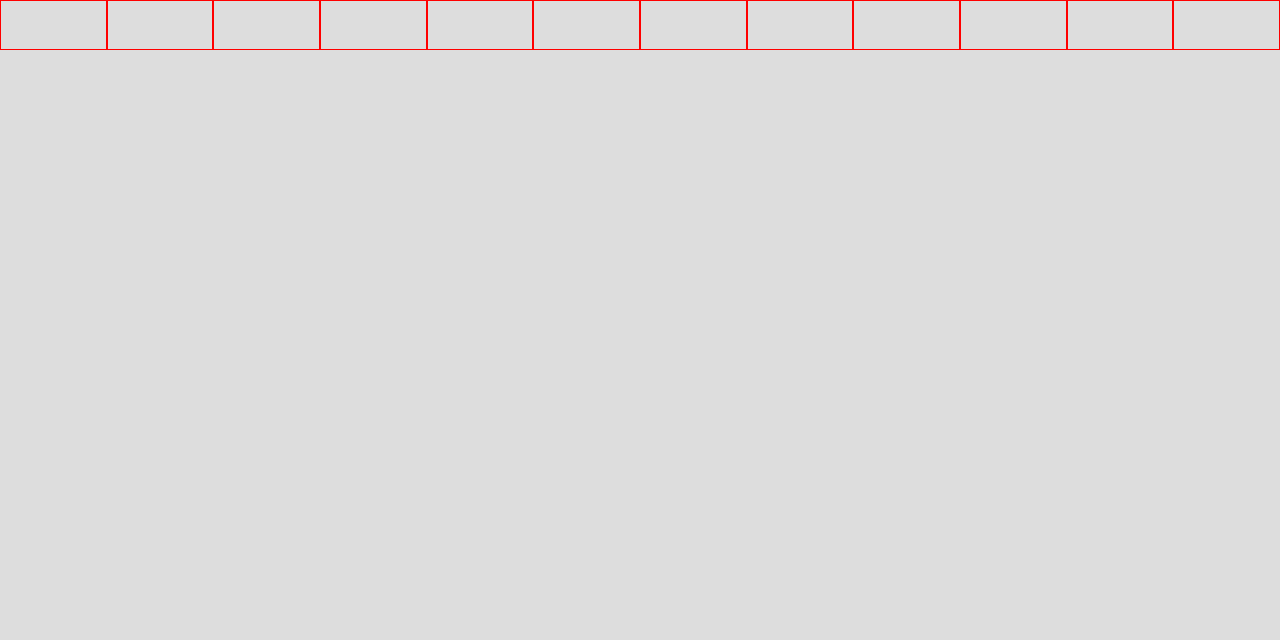
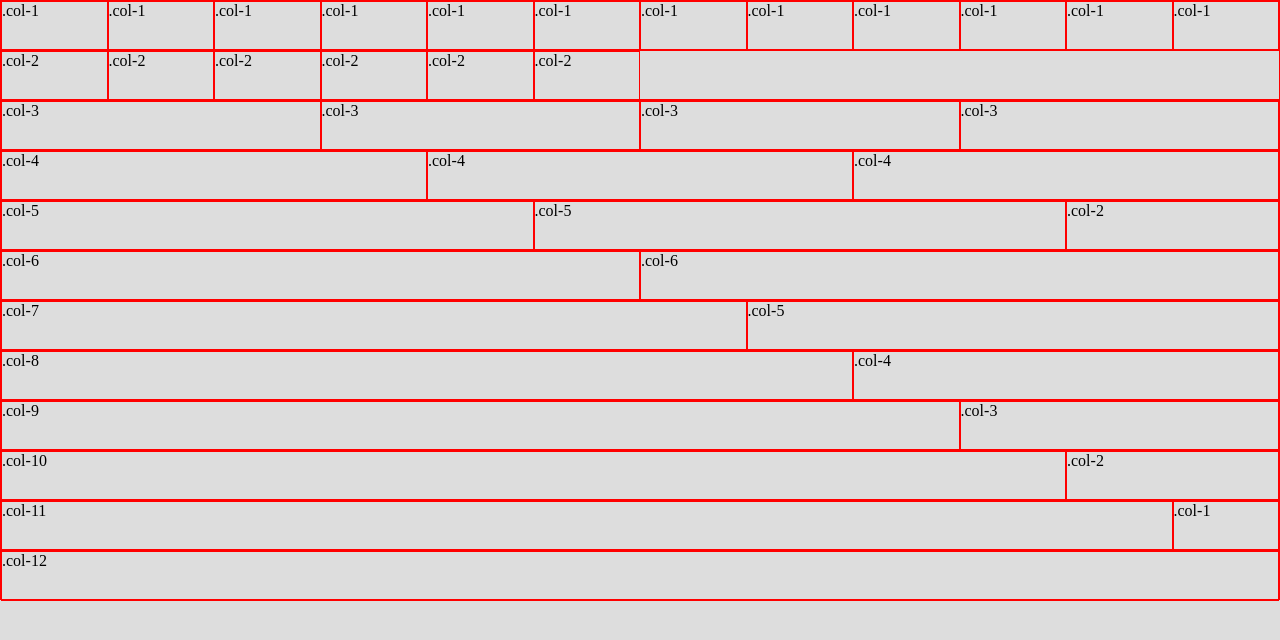
Before and after one commit to Quick-Developer/Shoestrap, a plain HTML site: page index.html in a window 1280 px wide. Drawn offline with Linux system fonts and the light colour scheme.

Commit message:
implement the rest of the classes to create our 12 column grid.

```diff
--- a/index.html
+++ b/index.html
@@ -12,17 +12,71 @@
     <title>Shoestrap</title>
 </head>
 <body>
-<div class="col-1" ></div>
-<div class="col-1" ></div>
-<div class="col-1" ></div>
-<div class="col-1" ></div>
-<div class="col-1" ></div>
-<div class="col-1" ></div>
-<div class="col-1" ></div>
-<div class="col-1" ></div>
-<div class="col-1" ></div>
-<div class="col-1" ></div>
-<div class="col-1" ></div>
-<div class="col-1" ></div>
+	<div class="row">
+	  <div class="col-1">.col-1</div>
+	  <div class="col-1">.col-1</div>
+	  <div class="col-1">.col-1</div>
+	  <div class="col-1">.col-1</div>
+	  <div class="col-1">.col-1</div>
+	  <div class="col-1">.col-1</div>
+	  <div class="col-1">.col-1</div>
+	  <div class="col-1">.col-1</div>
+	  <div class="col-1">.col-1</div>
+	  <div class="col-1">.col-1</div>
+	  <div class="col-1">.col-1</div>
+	  <div class="col-1">.col-1</div>
+	</div>
+	<div class="row">
+	  <div class="col-1">.col-2</div>
+	  <div class="col-1">.col-2</div>
+	  <div class="col-1">.col-2</div>
+	  <div class="col-1">.col-2</div>
+	  <div class="col-1">.col-2</div>
+	  <div class="col-1">.col-2</div>
+	</div>
+	<div class="row">
+	  <div class="col-3">.col-3</div>
+	  <div class="col-3">.col-3</div>
+	  <div class="col-3">.col-3</div>
+	  <div class="col-3">.col-3</div>
+	</div>
+	<div class="row">
+	  <div class="col-4">.col-4</div>
+	  <div class="col-4">.col-4</div>
+	  <div class="col-4">.col-4</div>
+	</div>
+	<div class="row">
+	  <div class="col-5">.col-5</div>
+	  <div class="col-5">.col-5</div>
+	  <div class="col-2">.col-2</div>
+	</div>
+	<div class="row">
+	  <div class="col-6">.col-6</div>
+	  <div class="col-6">.col-6</div>
+	</div>
+	<div class="row">
+	  <div class="col-7">.col-7</div>
+	  <div class="col-5">.col-5</div>
+	</div>
+	<div class="row">
+	  <div class="col-8">.col-8</div>
+	  <div class="col-4">.col-4</div>
+	</div>
+	<div class="row">
+	  <div class="col-9">.col-9</div>
+	  <div class="col-3">.col-3</div>
+	</div>
+	<div class="row">
+	  <div class="col-10">.col-10</div>
+	  <div class="col-2">.col-2</div>
+	</div>
+	<div class="row">
+	  <div class="col-11">.col-11</div>
+	  <div class="col-1">.col-1</div>
+	</div>
+	<div class="row">
+	  <div class="col-12">.col-12</div>
+
+	</div>
 </body>
 </html>
--- a/shoestrap.css
+++ b/shoestrap.css
@@ -1,6 +1,50 @@
 .col-1 {
   float: left;
   width: 8.33333333%;
+}
+.col-2 {
+  float: left;
+  width: 16.66666667%;
+}
+.col-3 {
+  float: left;
+  width: 25%;
+}
+.col-4 {
+  float: left;
+  width: 33.33333333%;
+}
+.col-5 {
+  float: left;
+  width: 41.66666665%;
+}
+.col-6 {
+  float: left;
+  width: 50%;
+}
+.col-7 {
+  float: left;
+  width: 58.3333335%;
+}
+.col-8 {
+  float: left;
+  width: 66.6666667%;
+}
+.col-9 {
+  float: left;
+  width: 75%;
+}
+.col-10 {
+  float: left;
+  width: 83.33333334%;
+}
+.col-11 {
+  float: left;
+  width: 91.6666667%;
+}
+.col-12 {
+  float: left;
+  width: 100%;
 }
 * {
   -webkit-box-sizing: border-box;
```
